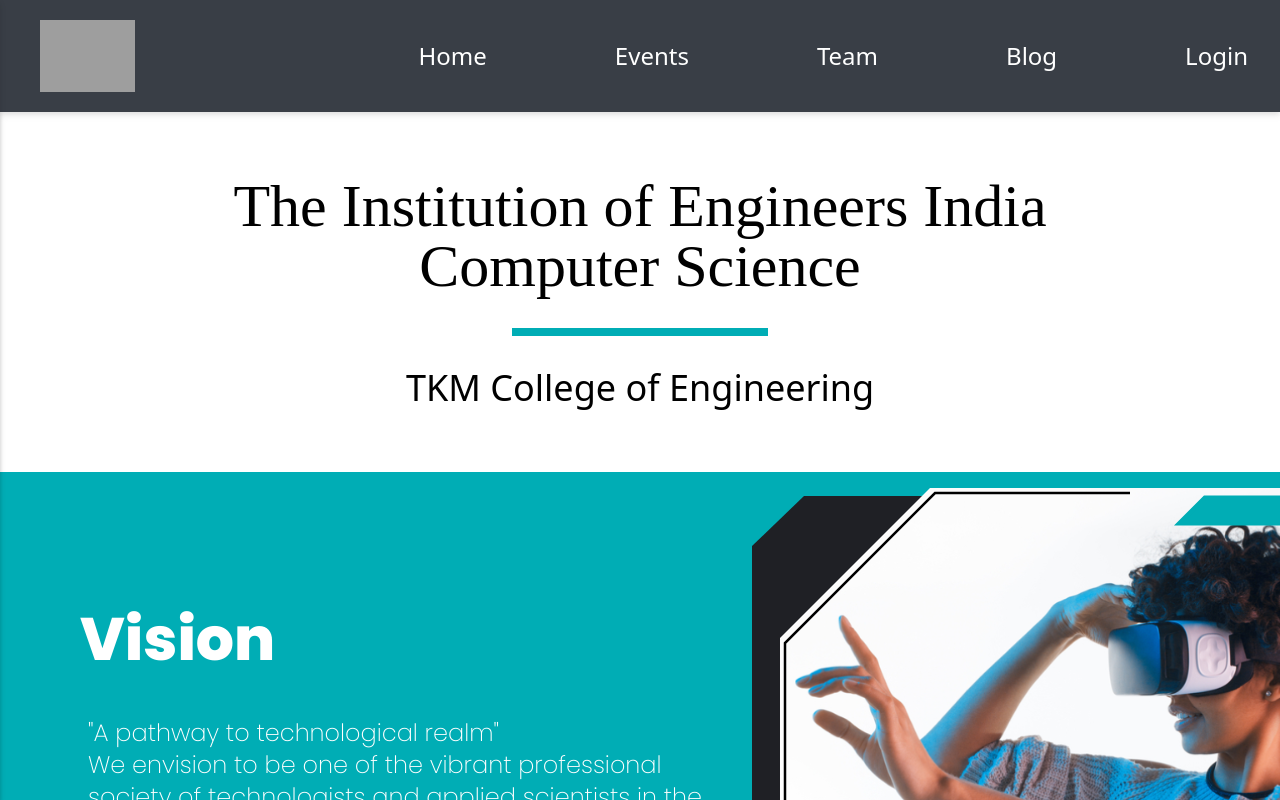
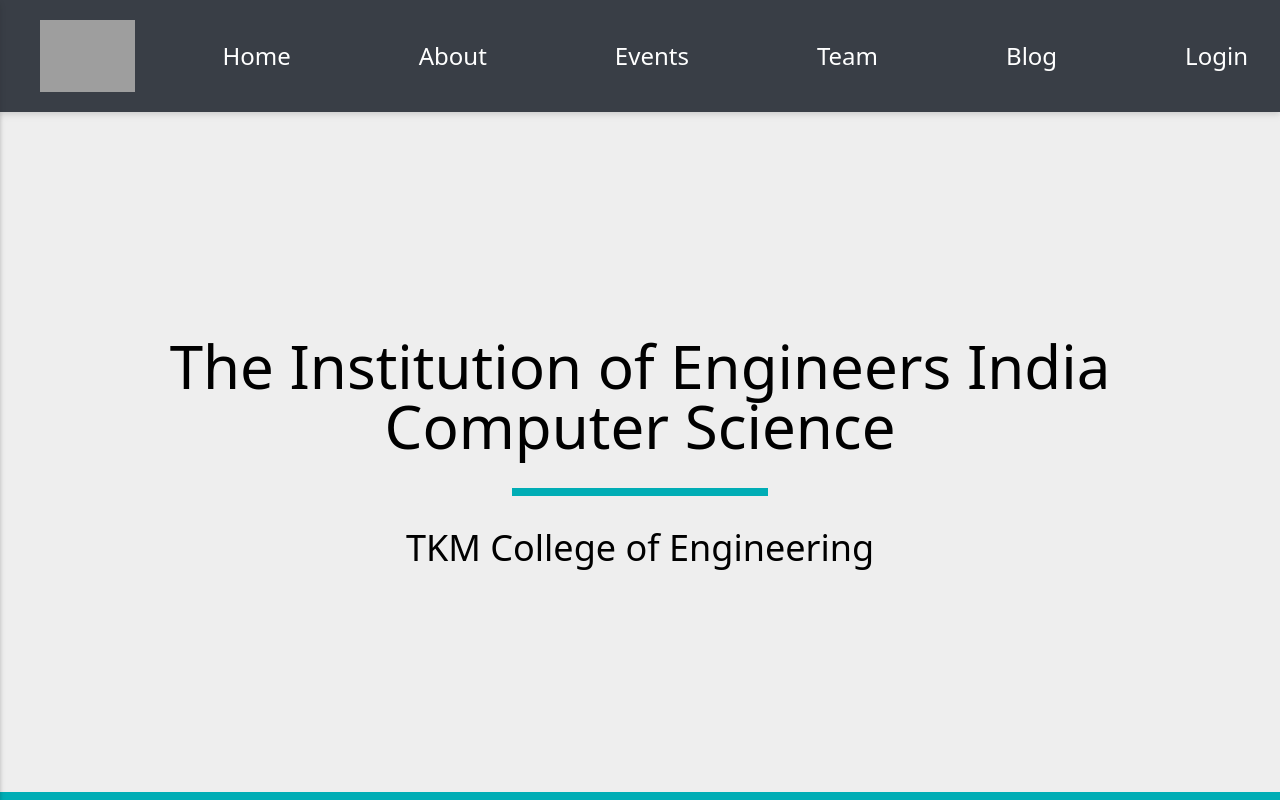
Before and after one commit to agastus047/iei-cse-tkmce, a Next.js app: page / in a window 1280 px wide. Shown: the top 800 px of the page. Built offline with nearby package versions, Linux system fonts and the light colour scheme; grey boxes are pictures that could not be loaded.

Commit message:
navbar improved and hero height changed

```diff
--- a/src/components/Hero.jsx
+++ b/src/components/Hero.jsx
@@ -2,7 +2,7 @@
 
 const Hero = () => {
   return (
-    <div className="bg-white py-16">
+    <div className="bg-hero-bg h-30 mb-40 mt-40 py-16">
       <div className="container mx-auto text-center">
         <h1 className="text-5xl font-oldeenglish text-black md:text-6xl">
           The Institution of Engineers India
--- a/src/components/Navbar.jsx
+++ b/src/components/Navbar.jsx
@@ -12,20 +12,18 @@
 function MobileNav({open, setOpen}) {
     return (
         <div className={`absolute  top-0 left-0 h-screen w-80 bg-white transform ${open ? "-translate-x-0" : "-translate-x-full"} transition-transform duration-300 ease-in-out filter drop-shadow-md `} >
-            <div className="ml-3  flex items-center justify-center bg-white h-20 ">
-                <Link className="text-xl font-semibold" href="/">
-                  <Image
-                    src={Logo}
-                    alt="Logo"
-                    width={75}
-                    height={75}
-                    className="cursor-pointer"
-                  />
-                </Link>
+            <div className="z-50 mt-5 flex relative w-8 h-8 flex-col justify-between items-center md:hidden" onClick={() => {
+                    setOpen(!open)
+                }}>
+                    <span className={`h-1 w-full ml-3 bg-black rounded-lg transform transition duration-300 ease-in-out ${open ? "rotate-45 translate-y-3.5" : "hidden"}`} />
+                    <span className={`h-1 w-full ml-3 bg-black rounded-lg transform transition duration-300 ease-in-out ${open ? "-rotate-45 -translate-y-3.5" : "hidden"}`} />
             </div>
-            <div className="mt-10 flex flex-col ml-4 gap-5 items-center">
+            <div className="w-full h-screen mt-7 flex flex-col gap-5 items-center">
                 <Link className="hover:text-[#00ADB5] text-xl font-medium my-4" href="/" onClick={() => setTimeout(() => {setOpen(!open)}, 100)}>
                     Home
+                </Link>
+                <Link className="hover:text-[#00ADB5] text-xl font-medium my-4" href="/About" onClick={() => setTimeout(() => {setOpen(!open)}, 100)}>
+                    About
                 </Link>
                 <Link className="hover:text-[#00ADB5] text-xl font-medium my-4" href="/events" onClick={() => setTimeout(() => {setOpen(!open)}, 100)}>
                     Events
@@ -50,6 +48,7 @@
     return (
         <nav className="flex filter drop-shadow-md bg-nav-bg px-4 py-8 h-28 items-center z-10">
             <MobileNav open={open} setOpen={setOpen}/>
+
             <div className="w-3/12 p-6 flex items-center">
                 <Link className="text-2xl font-semibold hidden md:block" href="/">
                   <Image
@@ -66,15 +65,17 @@
                 <div className="z-50 flex relative w-8 h-8 flex-col justify-between items-center md:hidden" onClick={() => {
                     setOpen(!open)
                 }}>
-                    {/* hamburger custom */}
-                    <span className={`h-1 w-full bg-white rounded-lg transform transition duration-300 ease-in-out ${open ? "rotate-45 translate-y-3.5" : ""}`} />
-                    <span className={`h-1 w-full bg-white rounded-lg transition-all duration-300 ease-in-out ${open ? "w-0" : "w-full"}`} />
-                    <span className={`h-1 w-full bg-white rounded-lg transform transition duration-300 ease-in-out ${open ? "-rotate-45 -translate-y-3.5" : ""}`} />
+                    <span className={`h-1 w-full bg-white rounded-lg transform transition duration-300 ease-in-out ${open ? "hidden" : ""}`} />
+                    <span className={`h-1 w-full bg-white rounded-lg transition-all duration-300 ease-in-out ${open ? "hidden" : "w-full"}`} />
+                    <span className={`h-1 w-full bg-white rounded-lg transform transition duration-300 ease-in-out ${open ? "hidden" : ""}`} />
                 </div>
 
-                <div className="hidden md:flex md:gap-24">
+                <div className="hidden xl:flex xl:gap-24">
                     <NavLink to="/">
                         Home
+                    </NavLink>
+                    <NavLink to="/About">
+                        About
                     </NavLink>
                     <NavLink to="/events">
                         Events
--- a/src/components/TestComponent.jsx
+++ /dev/null
@@ -1,5 +0,0 @@
-export default function TestComponent() {
-  return(
-      <div>Test Component</div>
-  );
-}
--- a/src/components/layout.js
+++ b/src/components/layout.js
@@ -16,7 +16,7 @@
         </Head>
         <div className={`${myFont.variable} flex flex-col min-h-screen`}>
             <Navbar/>
-            <main className="flex-auto">{children}</main>
+            <main className="flex-auto bg-hero-bg">{children}</main>
             <Footer/>
         </div>
     </>
--- a/src/pages/index.js
+++ b/src/pages/index.js
@@ -1,4 +1,4 @@
-import TestComponent2 from "@/components/TestComponent2"
+import TestComponent2 from "@/components/visionMision"
 import Hero from "@/components/Hero"
 import Contact from "@/components/Contact"
 import Events from "@/components/Events"
--- a/tailwind.config.js
+++ b/tailwind.config.js
@@ -26,12 +26,13 @@
 
       backgroundColor: {
         'nav-bg': '#393E46',
-        'cyanblue':'#00ADB5'
+        'cyanblue':'#00ADB5',
+        'hero-bg': '#EEEEEE',
       },
       fontFamily: {
         clash : ['var(--font-clash)'],
         michroma:['Michroma'],
-        oldeenglish: ['Olde English'],
+        oldEnglish: ['Olde English'],
         Poppins:['Poppins'],
       },
       minWidth: {
```
Also changed, not shown: src/components/visionMision.jsx (renamed from src/components/TestComponent2.jsx), 1 other file (tests, documents, lock files or other folders).
